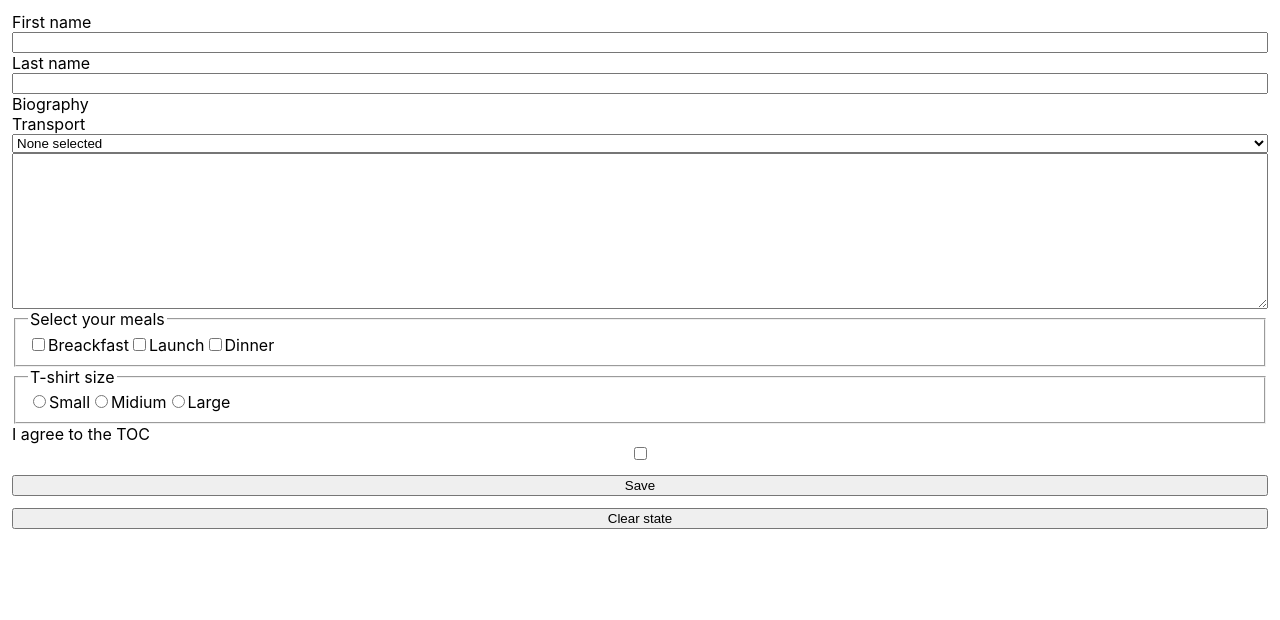
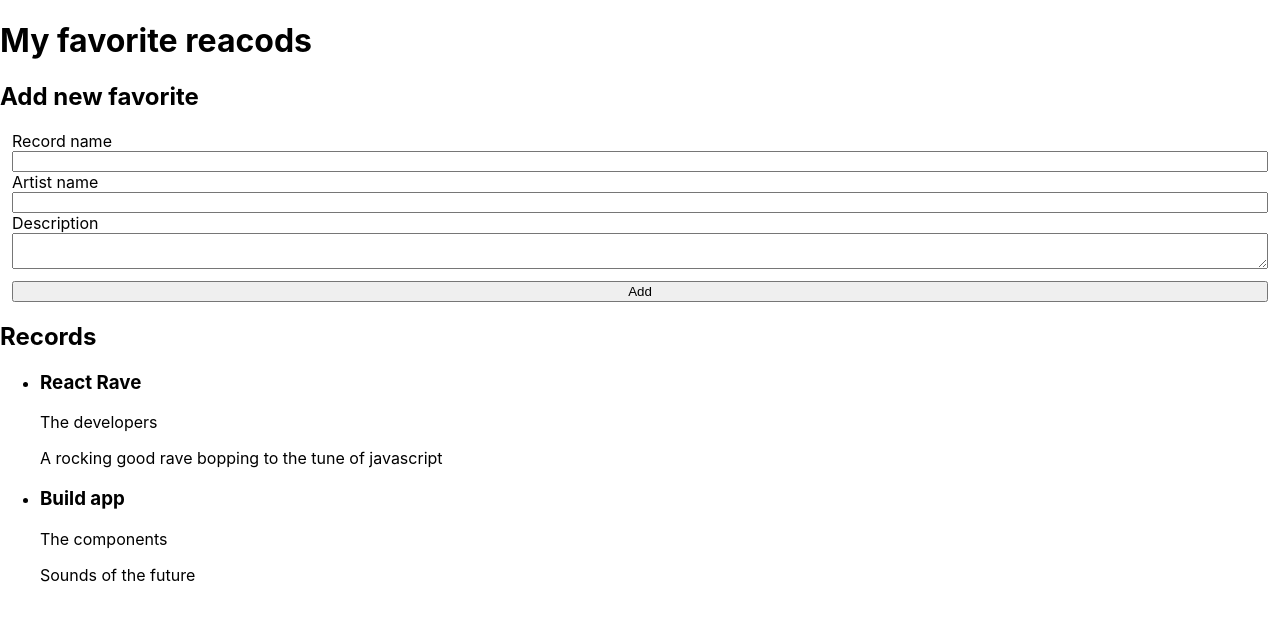
Before and after one commit to jersonjanke/react-translate, a React (Create React App) app: page / in a window 1280 px wide. Shown: the top 620 px of the page. Built offline with nearby package versions, Linux system fonts and the light colour scheme.

Commit message:
Building a static React view from the design

```diff
--- a/package.json
+++ b/package.json
@@ -6,6 +6,7 @@
     "@testing-library/jest-dom": "^5.11.4",
     "@testing-library/react": "^11.1.0",
     "@testing-library/user-event": "^12.1.10",
+    "node-sass": "^5.0.0",
     "react": "^17.0.1",
     "react-dom": "^17.0.1",
     "react-scripts": "4.0.3",
--- a/src/App.js
+++ b/src/App.js
@@ -1,9 +1,7 @@
-import Form from './Form'
+import Container from "./Container";
 
 function App() {
-  return (
-    <Form />
-  );
+  return <Container />;
 }
 
 export default App;
--- /dev/null
+++ b/src/Container.js
@@ -0,0 +1,23 @@
+import React, { Fragment } from "react";
+import Header from "./Header";
+import Section from "./Section";
+import List from "./List";
+import Form from "./Form";
+
+const Container = () => {
+  return (
+    <Fragment>
+      <Header />
+      <div>
+        <Section headingText="Add new favorite">
+          <Form />
+        </Section>
+        <Section headingText="Records">
+          <List />
+        </Section>
+      </div>
+    </Fragment>
+  );
+};
+
+export default Container;
--- a/src/Form.js
+++ b/src/Form.js
@@ -1,130 +1,15 @@
-import react, { useState } from "react";
-import "./index.css";
+import React from "react";
 
 const Form = () => {
-  const initialState = {
-    firstName: "",
-    lastName: "",
-    biography: "",
-    transport: "",
-    agree: false,
-    breakfast: false,
-    dinner: false,
-    shirtSize: "",
-  };
-
-  const [formState, setFormState] = useState(initialState);
-
-  const onChangeHandler = (e) => {
-    const value =
-      e.target.type === "checkbox" ? e.target.checked : e.target.value;
-    setFormState({
-      ...formState,
-      [e.target.name]: value,
-    });
-  };
-
-  const onSubmitHandler = (e) => {
-    e.preventDefault();
-    console.log(formState);
-  };
-
   return (
-    <form onSubmit={onSubmitHandler}>
-      <label htmlFor="firstName">First name</label>
-      <input id="firstName" name="firstName" onChange={onChangeHandler} />
-      <label htmlFor="lastName">Last name</label>
-      <input id="lastName" name="lastName" onChange={onChangeHandler} />
-      <label htmlFor="biography">Biography</label>
-      <label htmlFor="transport">Transport</label>
-      <select
-        id="transport"
-        name="transport"
-        onChange={onChangeHandler}
-        value={formState.transport}
-      >
-        <option>None selected</option>
-        <option value="planes">Planes</option>
-        <option value="trains">Trains</option>
-        <option value="Cars">Cars</option>
-        <option value="boats">Boats</option>
-      </select>
-      <textarea
-        id="biography"
-        name="biography"
-        rows="10"
-        onChange={onChangeHandler}
-        value={formState.biography}
-      ></textarea>
-      <fieldset>
-        <legend>Select your meals</legend>
-        <input
-          type="checkbox"
-          name="breakfast"
-          id="breakfast"
-          onChange={onSubmitHandler}
-          checked={formState.breakfast}
-        />
-        <label htmlFor="breakfast">Breackfast</label>
-        <input
-          type="checkbox"
-          name="launch"
-          id="launch"
-          onChange={onSubmitHandler}
-          checked={formState.launch}
-        />
-        <label htmlFor="launch">Launch</label>
-        <input
-          type="checkbox"
-          name="dinner"
-          id="dinner"
-          onChange={onSubmitHandler}
-          checked={formState.dinner}
-        />
-        <label htmlFor="dinner">Dinner</label>
-      </fieldset>
-      <fieldset>
-        <legend>T-shirt size</legend>
-        <input
-          type="radio"
-          id="sizeS"
-          name="shirtSize"
-          value="s"
-          onChange={onChangeHandler}
-          checked={formState.shirtSize === "s"}
-        />
-        <label htmlFor="sizeS">Small</label>
-        <input
-          type="radio"
-          id="sizeM"
-          name="shirtSize"
-          value="m"
-          onChange={onChangeHandler}
-          checked={formState.shirtSize === "m"}
-        />
-        <label htmlFor="sizeM">Midium</label>
-        <input
-          type="radio"
-          id="sizeL"
-          name="shirtSize"
-          value="l"
-          onChange={onChangeHandler}
-          checked={formState.shirtSize === "l"}
-        />
-        <label htmlFor="sizeL">Large</label>
-      </fieldset>
-      <label htmlFor="agree">I agree to the TOC</label>
-      <input
-        type="checkbox"
-        id="agree"
-        name="agree"
-        onChange={onChangeHandler}
-        checked={formState.agree}
-      />
-      <button type="submit">Save</button>
-      <button type="button" onClick={onSubmitHandler}>
-        Clear state
-      </button>
+    <form>
+      <label htmlFor="recordName">Record name</label>
+      <input id="recordName" name="recordName" />
+      <label htmlFor="artistName">Artist name</label>
+      <input id="artistName" name="artistName" />
+      <label htmlFor="description">Description</label>
+      <textarea id="description" name="description" />
+      <button type="submit">Add</button>
     </form>
   );
 };
--- /dev/null
+++ b/src/Header.js
@@ -0,0 +1,11 @@
+import React from "react";
+
+const Header = () => {
+  return (
+    <header>
+      <h1>My favorite reacods</h1>
+    </header>
+  );
+};
+
+export default Header;
--- /dev/null
+++ b/src/List.js
@@ -0,0 +1,30 @@
+import React from "react";
+
+const records = [
+  {
+    recordName: "React Rave",
+    artistName: "The developers",
+    description: "A rocking good rave bopping to the tune of javascript",
+  },
+  {
+    recordName: "Build app",
+    artistName: "The components",
+    description: "Sounds of the future",
+  },
+];
+
+const List = () => {
+  return (
+    <ul>
+      {records.map(({ recordName, artistName, description }) => (
+        <li key={recordName}>
+          <h3>{recordName}</h3>
+          <span>{artistName}</span>
+          <p>{description}</p>
+        </li>
+      ))}
+    </ul>
+  );
+};
+
+export default List;
--- /dev/null
+++ b/src/Section.js
@@ -0,0 +1,13 @@
+import React from "react";
+
+const Section = ({ children, headingText, headingLevel = 2 }) => {
+  const H = `h${headingLevel}`;
+  return (
+    <section>
+      <H>{headingText}</H>
+      {children}
+    </section>
+  );
+};
+
+export default Section;
```
Also changed, not shown: src/FormFirst.js (added, +132 -0 lines), 1 other file (tests, documents, lock files or other folders).
